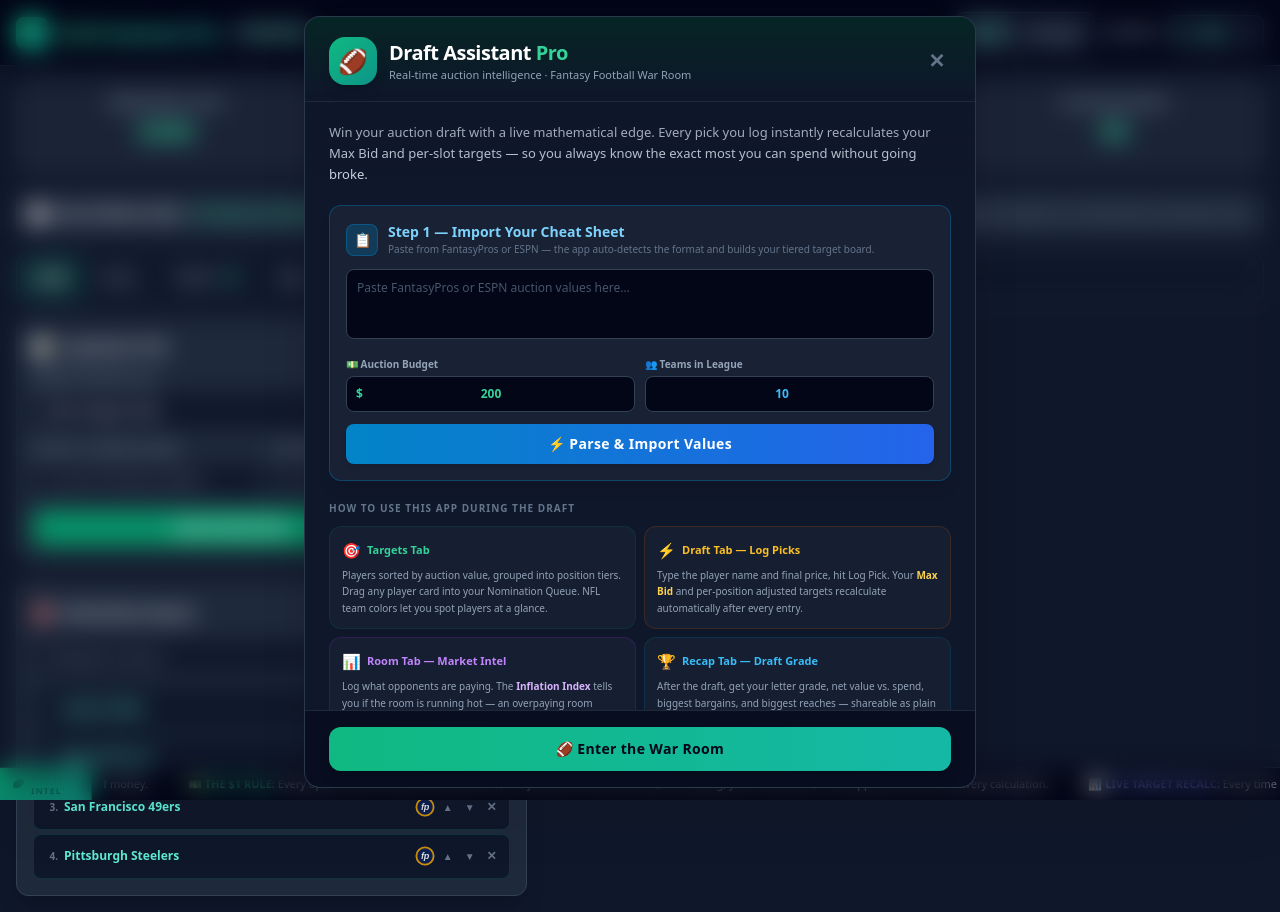
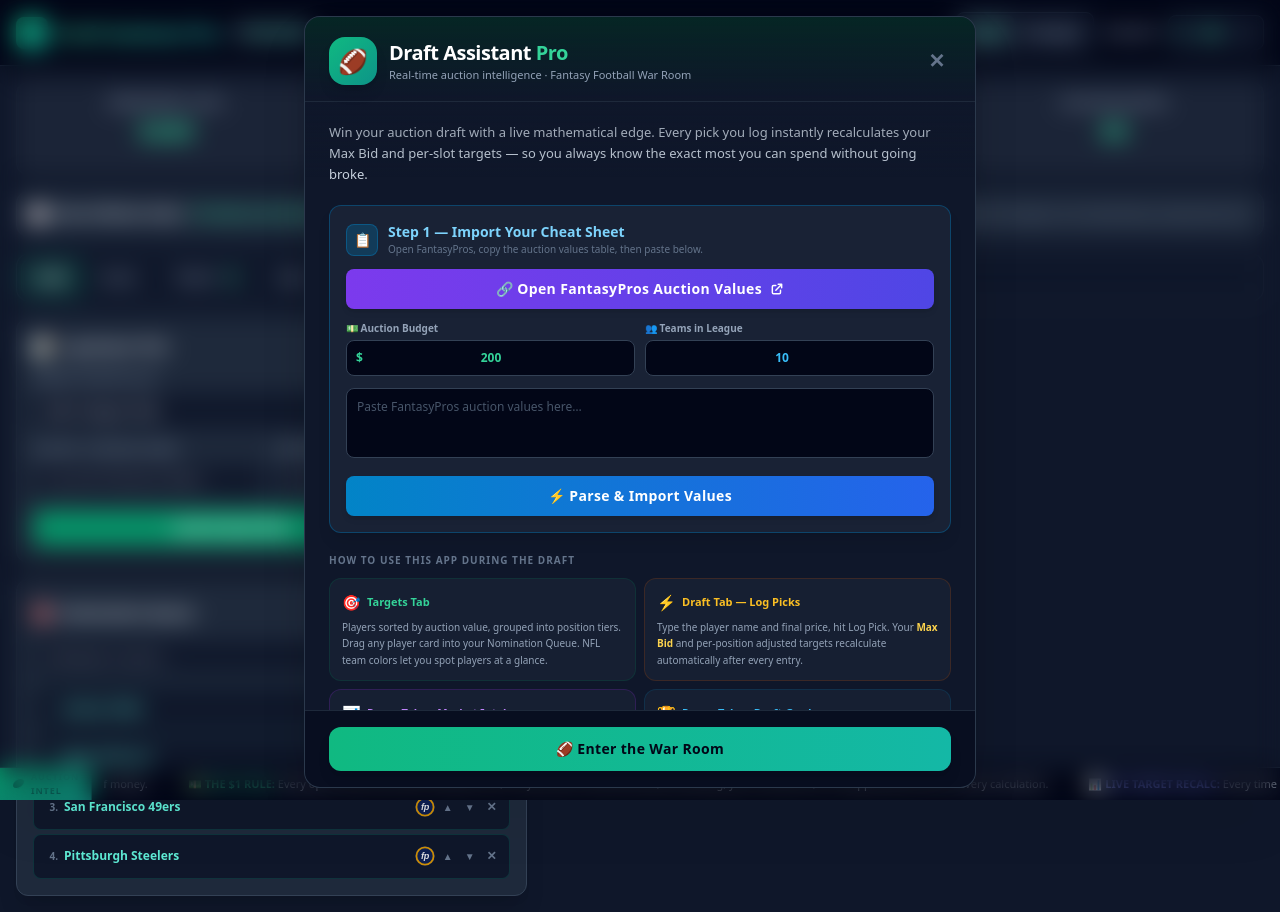
Before and after one commit to Maximumxpower/fantasy-auction-app, a plain HTML site: page index.html in a window 1280 px wide. Drawn offline with nearby package versions, Linux system fonts and the light colour scheme.

Commit message:
Update index.html

```diff
--- a/index.html
+++ b/index.html
@@ -144,10 +144,18 @@
                         <div class="w-8 h-8 rounded-lg bg-sky-600/25 border border-sky-600/40 flex items-center justify-center text-sm flex-shrink-0">📋</div>
                         <div>
                             <h3 class="text-sm font-extrabold text-sky-300">Step 1 — Import Your Cheat Sheet</h3>
-                            <p class="text-[10px] text-slate-500">Paste from FantasyPros or ESPN — the app auto-detects the format and builds your tiered target board.</p>
-                        </div>
-                    </div>
-                    <textarea id="bulk-import-text" rows="3" placeholder="Paste FantasyPros or ESPN auction values here…" class="w-full bg-slate-950 border border-slate-700 rounded-lg p-2.5 text-xs text-slate-200 focus:ring-1 focus:ring-sky-500 focus:outline-none resize-none placeholder-slate-600"></textarea>
+                            <p class="text-[10px] text-slate-500">Open FantasyPros, copy the auction values table, then paste below.</p>
+                        </div>
+                    </div>
+
+                    <!-- FP link -->
+                    <a href="https://www.fantasypros.com/nfl/auction-values/calculator.php" target="_blank" rel="noopener"
+                       class="w-full bg-gradient-to-r from-violet-600 to-indigo-600 hover:from-violet-500 hover:to-indigo-500 active:from-violet-700 active:to-indigo-700 font-extrabold py-2.5 rounded-lg transition text-sm shadow-md text-white tracking-wide flex items-center justify-center gap-2 no-underline" style="min-height:0">
+                        🔗 Open FantasyPros Auction Values
+                        <svg class="w-3.5 h-3.5 flex-shrink-0" fill="none" viewBox="0 0 24 24" stroke="currentColor"><path stroke-linecap="round" stroke-linejoin="round" stroke-width="2.5" d="M10 6H6a2 2 0 00-2 2v10a2 2 0 002 2h10a2 2 0 002-2v-4M14 4h6m0 0v6m0-6L10 14"/></svg>
+                    </a>
+
+                    <!-- Settings row -->
                     <div class="grid grid-cols-2 gap-2.5">
                         <div>
                             <label class="text-[10px] text-slate-400 font-bold block mb-1">💵 Auction Budget</label>
@@ -161,8 +169,12 @@
                             <input id="splash-league-size" type="number" min="8" max="20" value="10" class="w-full px-2 py-2 bg-slate-950 border border-slate-700 rounded-lg text-xs text-sky-400 font-bold focus:ring-1 focus:ring-sky-500 focus:outline-none text-center">
                         </div>
                     </div>
+
+                    <!-- Paste area -->
+                    <textarea id="bulk-import-text" rows="3" placeholder="Paste FantasyPros auction values here…" class="w-full bg-slate-950 border border-slate-700 rounded-lg p-2.5 text-xs text-slate-200 focus:ring-1 focus:ring-sky-500 focus:outline-none resize-none placeholder-slate-600"></textarea>
+
                     <button id="btn-bulk-import" class="w-full bg-gradient-to-r from-sky-600 to-blue-600 hover:from-sky-500 hover:to-blue-500 active:from-sky-700 active:to-blue-700 font-extrabold py-2.5 rounded-lg transition text-sm shadow-md text-white tracking-wide">
-                        ⚡ Parse & Import Values
+                        ⚡ Parse &amp; Import Values
                     </button>
                 </section>
 
```
